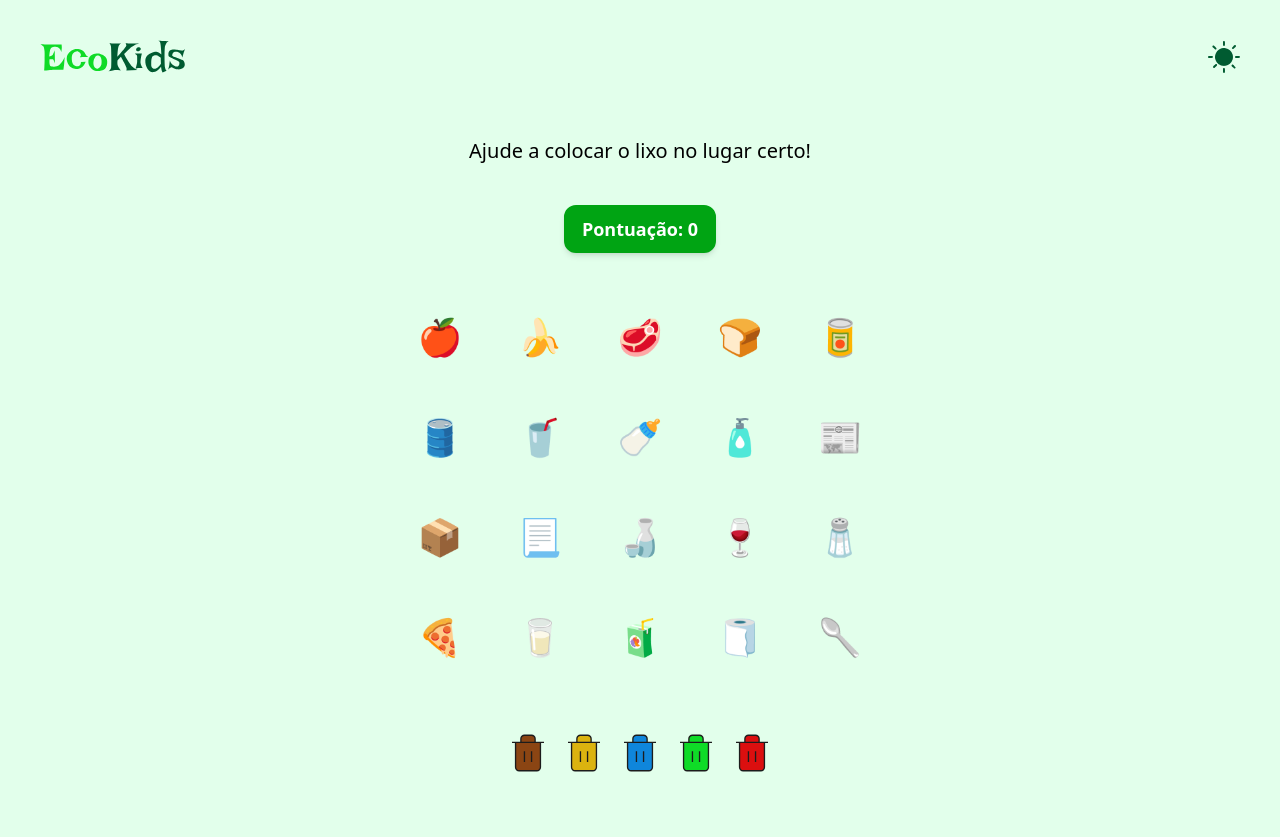
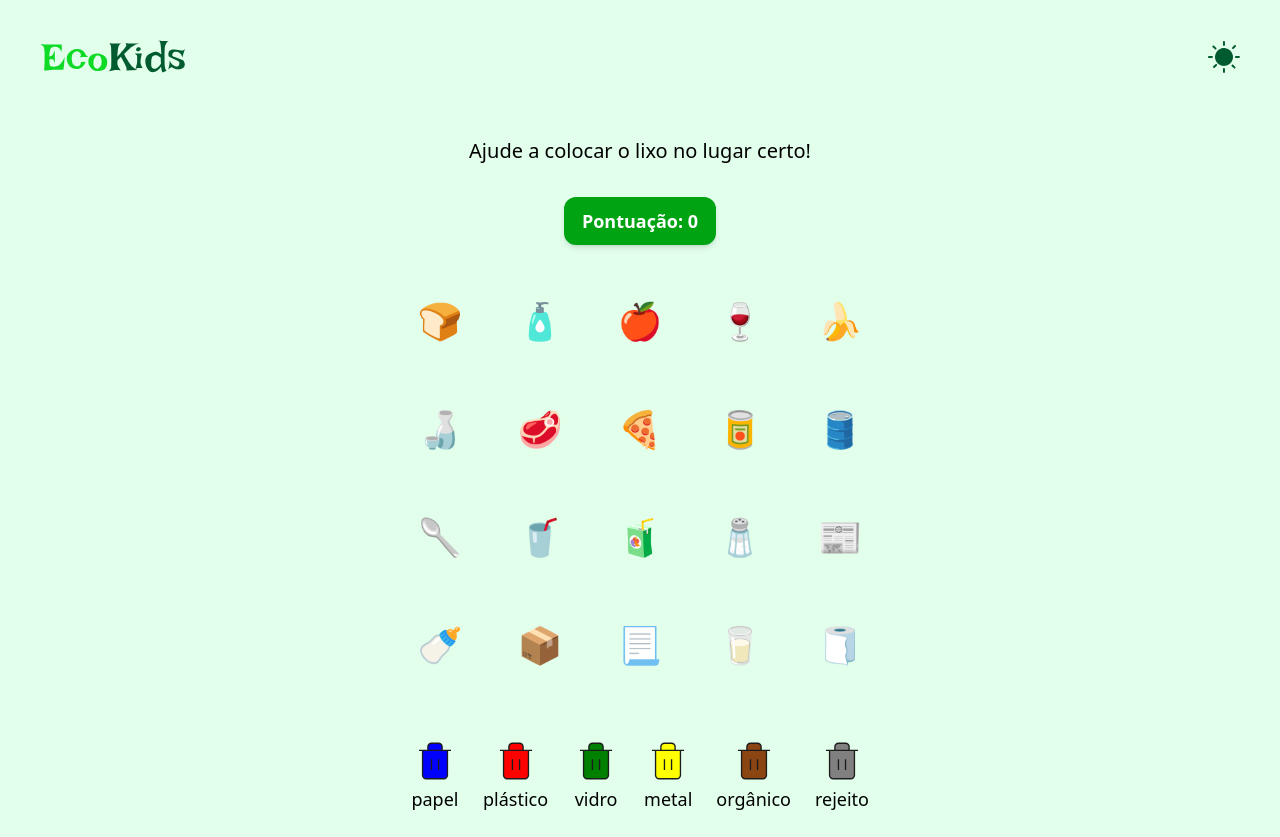
Before and after one commit to elpaulo31/ecokids, a React (Vite) app: page /ecokids-game in a window 1280 px wide. Before the commit the page ends 800 px from the top, so only its background shows below. Built offline with nearby package versions, Linux system fonts and the light colour scheme; a web font is replaced by a local one.

Commit message:
Store accounting functionality and context creation for player information

```diff
--- a/src/App.tsx
+++ b/src/App.tsx
@@ -4,6 +4,7 @@ import { BrowserRouter, Routes, Route } from 'react-router-dom';
 import MainLayout from './layouts/MainLayout';
 import { EcokidsGame } from './pages/EcokidsGame';
 import { Home } from './pages/Home';
+import { ScoreEcokids } from './pages/ScoreEcokids';
 
 export default function App() {
   return (
@@ -12,6 +13,7 @@ export default function App() {
         <Route element={<MainLayout />}>
           <Route path="/" element={<Home />} />
           <Route path="/ecokids-game" element={<EcokidsGame />} />
+          <Route path="/score-ecokids" element={<ScoreEcokids />} />
         </Route>
       </Routes>
     </BrowserRouter>
--- /dev/null
+++ b/src/components/CongratulationsEcokids.tsx
@@ -0,0 +1,18 @@
+import { Link } from 'react-router-dom';
+
+export const CongratulationsEcokids = (player: string, score: number) => {
+  return (
+    <div className="fixed inset-0 flex items-center justify-center bg-[rgba(0,0,0,0.5)] backdrop-blur-sm z-50">
+      <div className="p-10 bg-green-900 text-green-100 border border-green-500 rounded-2xl space-y-4 shadow-lg text-center">
+        <h2 className="text-4xl font-bold mb-2">Parabéns {player}!</h2>
+        <p className="text-xl">Você fez {score} pontos!</p>
+
+        <Link to="/score-ecokids">
+          <button className="mt-4 px-6 py-4 text-xl bg-green-700 text-white rounded cursor-pointer transition-all hover:bg-green-600">
+            Ir para pontuação
+          </button>
+        </Link>
+      </div>
+    </div>
+  );
+};
--- a/src/components/SelectGameModal.tsx
+++ b/src/components/SelectGameModal.tsx
@@ -1,5 +1,5 @@
 import SelectGame from './../assets/images/general/selectGame.png';
-
+import { usePlayerContext } from '../contexts/PlayerContext';
 import { useNavigate } from 'react-router-dom';
 
 interface SelectGameModalProps {
@@ -27,6 +27,7 @@ export const SelectGameModal = ({
   if (!showModal) return null;
 
   const navigate = useNavigate();
+  const { data, setData } = usePlayerContext();
 
   return (
     <div
@@ -65,7 +66,9 @@ export const SelectGameModal = ({
                        border border-white/20 rounded-md p-2 focus:outline-none
                        focus:ring-2 focus:ring-white/40 transition-all"
             onBlur={(e) => {
-              setGameInfo({ ...gameInfo, playerName: e.target.value });
+              const value = e.target.value;
+              setGameInfo({ ...gameInfo, playerName: value });
+              setData({ ...data, playerName: value });
             }}
           />
 
--- /dev/null
+++ b/src/contexts/PlayerContext.tsx
@@ -0,0 +1,23 @@
+import type { ReactNode } from 'react';
+import { createContext, useContext, useState } from 'react';
+
+interface PlayerContextType {
+  data: Record<string, any>;
+  setData: (newData: Record<string, any>) => void;
+}
+
+const PlayerContext = createContext<PlayerContextType | undefined>(undefined);
+
+export function PlayerProvider({ children }: { children: ReactNode }) {
+  const [data, setData] = useState<Record<string, any>>({});
+
+  return <PlayerContext.Provider value={{ data, setData }}>{children}</PlayerContext.Provider>;
+}
+
+export function usePlayerContext() {
+  const context = useContext(PlayerContext);
+  if (!context) {
+    throw new Error('usePlayerContext deve ser usado dentro de um PlayerProvider');
+  }
+  return context;
+}
--- a/src/main.tsx
+++ b/src/main.tsx
@@ -2,9 +2,12 @@ import React from 'react';
 import ReactDOM from 'react-dom/client';
 import App from './App';
 import './styles/app.postcss';
+import { PlayerProvider } from './contexts/PlayerContext';
 
 ReactDOM.createRoot(document.getElementById('root')!).render(
   <React.StrictMode>
-    <App />
+    <PlayerProvider>
+      <App />
+    </PlayerProvider>
   </React.StrictMode>,
 );
--- a/src/pages/EcokidsGame.tsx
+++ b/src/pages/EcokidsGame.tsx
@@ -1,36 +1,39 @@
 import { useState } from 'react';
 import { TrashIcon } from '../assets/images/icons/TrashIcon';
+import { CongratulationsEcokids } from '../components/CongratulationsEcokids';
+import { usePlayerContext } from '../contexts/PlayerContext';
 
 export function EcokidsGame() {
   const trashTypes = [
+    { color: '#0000FF', tipo: 'papel' },
+    { color: '#FF0000', tipo: 'plástico' },
+    { color: '#008000', tipo: 'vidro' },
+    { color: '#FFFF00', tipo: 'metal' },
     { color: '#8B4513', tipo: 'orgânico' },
-    { color: '#DBB30F', tipo: 'plástico' },
-    { color: '#0F86DB', tipo: 'papel' },
-    { color: '#0FDB27', tipo: 'vidro' },
-    { color: '#DB0F0F', tipo: 'rejeito' },
+    { color: '#808080', tipo: 'rejeito' },
   ];
 
   const initialEmojis = [
+    { emoji: '🍞', tipo: 'orgânico' },
+    { emoji: '🧴', tipo: 'plástico' },
     { emoji: '🍎', tipo: 'orgânico' },
+    { emoji: '🍷', tipo: 'vidro' },
     { emoji: '🍌', tipo: 'orgânico' },
+    { emoji: '🍶', tipo: 'vidro' },
     { emoji: '🥩', tipo: 'orgânico' },
-    { emoji: '🍞', tipo: 'orgânico' },
+    { emoji: '🍕', tipo: 'orgânico' },
     { emoji: '🥫', tipo: 'metal' },
     { emoji: '🛢️', tipo: 'metal' },
+    { emoji: '🥄', tipo: 'metal' },
     { emoji: '🥤', tipo: 'plástico' },
+    { emoji: '🧃', tipo: 'plástico' },
+    { emoji: '🧂', tipo: 'orgânico' },
+    { emoji: '📰', tipo: 'papel' },
     { emoji: '🍼', tipo: 'plástico' },
-    { emoji: '🧴', tipo: 'plástico' },
-    { emoji: '📰', tipo: 'papel' },
     { emoji: '📦', tipo: 'papel' },
     { emoji: '📃', tipo: 'papel' },
-    { emoji: '🍶', tipo: 'vidro' },
-    { emoji: '🍷', tipo: 'vidro' },
-    { emoji: '🧂', tipo: 'orgânico' },
-    { emoji: '🍕', tipo: 'orgânico' },
     { emoji: '🥛', tipo: 'vidro' },
-    { emoji: '🧃', tipo: 'plástico' },
     { emoji: '🧻', tipo: 'rejeito' },
-    { emoji: '🥄', tipo: 'rejeito' },
   ];
 
   const [trashEmojis, setTrashEmojis] = useState(initialEmojis);
@@ -48,7 +51,7 @@ export function EcokidsGame() {
   };
 
   return (
-    <div className="px-4 py-6 mx-auto flex flex-col items-center gap-10">
+    <div className="px-4 py-6 mx-auto flex flex-col items-center gap-8">
       <h1 className="text-[var(--color-primary)] dark:text-[var(--color-accent-light)] text-lg sm:text-xl text-center">
         Ajude a colocar o lixo no lugar certo!
       </h1>
@@ -57,8 +60,8 @@ export function EcokidsGame() {
         Pontuação: {score}
       </div>
 
-      <section>
-        <div className="grid grid-cols-4 lg:grid-cols-5 gap-2 sm:gap-3">
+      <section className="h-[420px] max-h-[420px]">
+        <div className="grid grid-cols-4 h-full lg:grid-cols-5 gap-2 sm:gap-3">
           {trashEmojis.map((item, index) => (
             <div
               key={index}
@@ -75,20 +78,24 @@ export function EcokidsGame() {
         </div>
       </section>
 
-      <div className="flex flex-wrap justify-center items-center gap-1 sm:gap-2 mt-3">
+      <div className="flex flex-wrap justify-center items-center gap-1 sm:gap-6 mt-3">
         {trashTypes.map((trash, index) => (
           <div
             key={index}
-            className="flex flex-col items-center"
+            className="flex flex-col items-center gap-1"
             onClick={() => handleTrashClick(trash.tipo)}
           >
             <TrashIcon
               svgClass="inline-block w-8 h-8 sm:w-10 sm:h-10 mx-1 cursor-pointer hover:scale-110 transition-transform"
               color={trash.color}
             />
+            <p className="text-lg">{trash.tipo}</p>
           </div>
         ))}
       </div>
+
+      {trashEmojis.length === 0 &&
+        CongratulationsEcokids(usePlayerContext().data.playerName, score)}
     </div>
   );
 }
--- a/src/pages/Home.tsx
+++ b/src/pages/Home.tsx
@@ -27,7 +27,7 @@ export const Home = () => {
     selectedGame: undefined,
   });
 
-  const trashTypes = ['DB0F0F', 'DBB30F', '0F86DB', '0FDB27', '653409'];
+  const trashTypes = ['#0000FF', '#FF0000', '#008000', '#FFFF00', '#8B4513', '#808080'];
 
   return (
     <main className="h-full w-full py-20 px-10 flex justify-center relative bg-[var(--color-accent-light)] dark:bg-[var(--color-brand-dark)] transition-colors duration-500">
@@ -70,7 +70,7 @@ export const Home = () => {
               <TrashIcon
                 key={index}
                 svgClass="inline-block mx-2 cursor-pointer hover:scale-110 transition-transform"
-                color={`#${color}`}
+                color={`${color}`}
               />
             ))}
           </div>
--- /dev/null
+++ b/src/pages/ScoreEcokids.tsx
@@ -0,0 +1,7 @@
+export function ScoreEcokids() {
+  return (
+    <div>
+      <h1>Pontuação</h1>
+    </div>
+  );
+}
```
